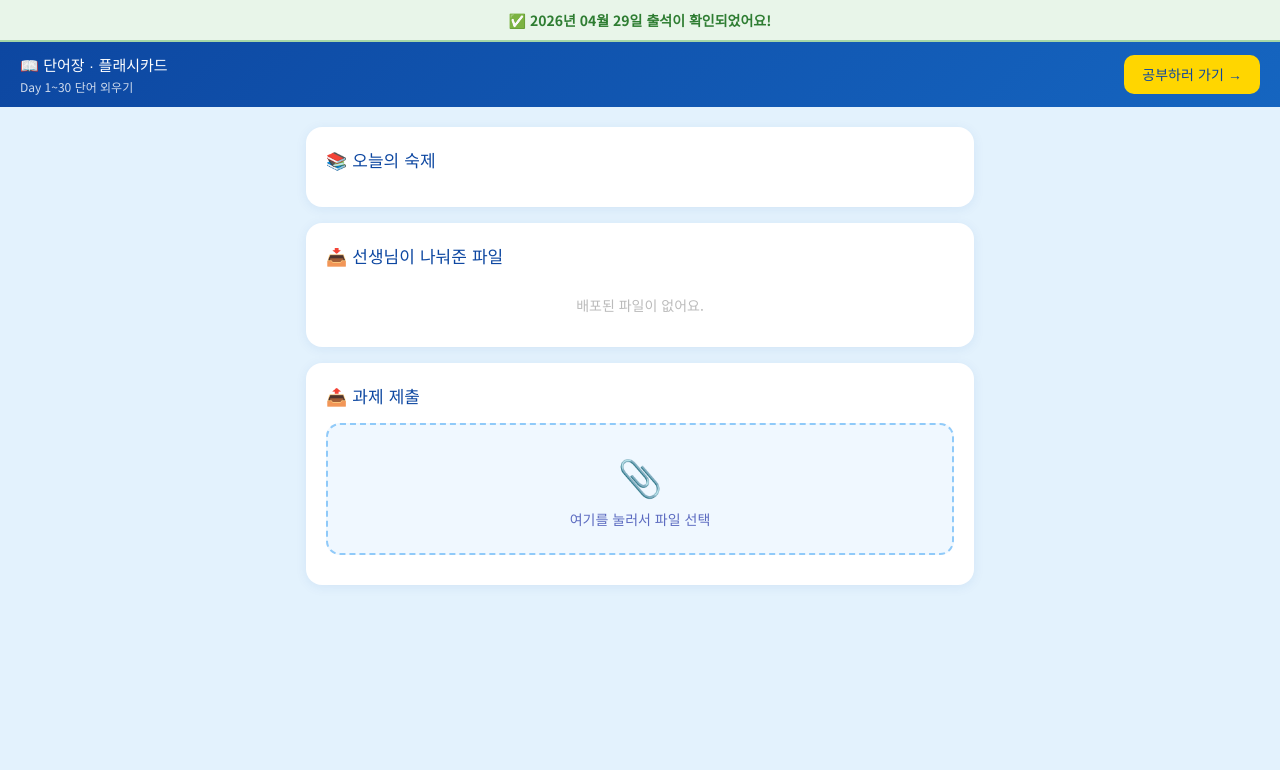
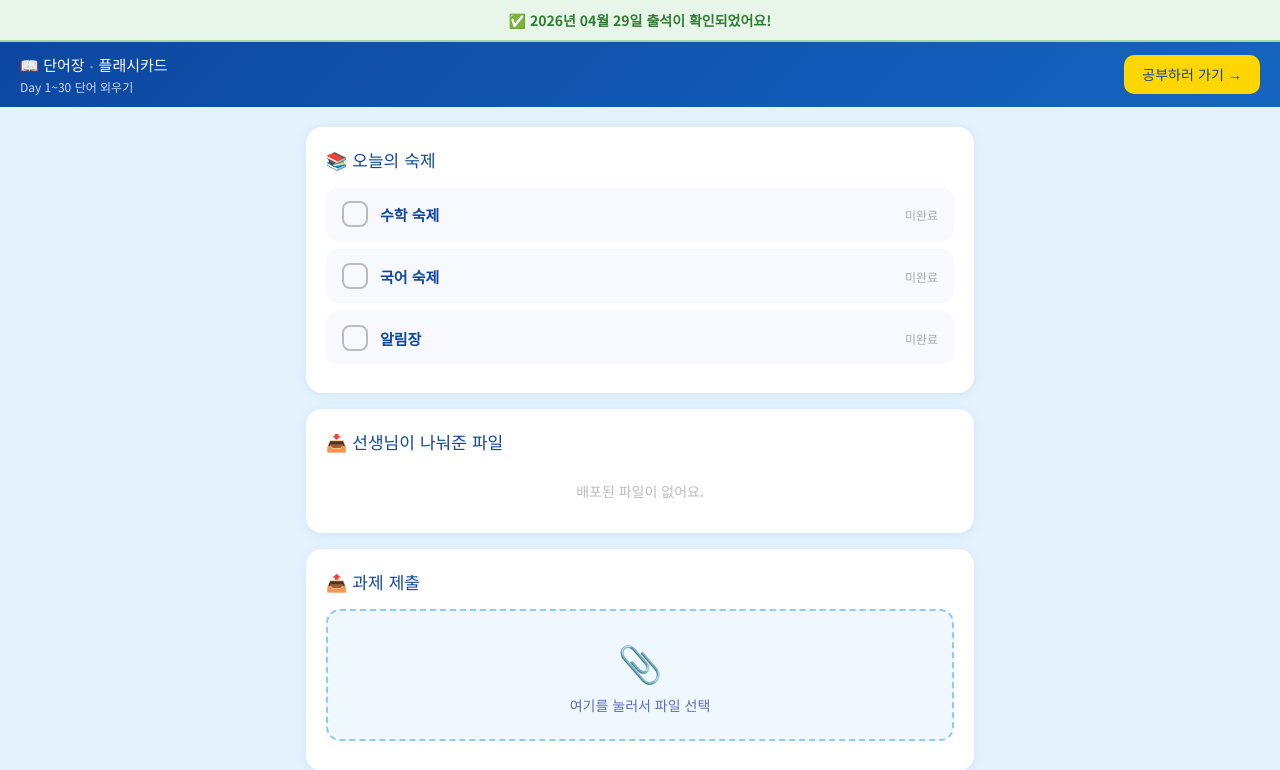
Before and after one commit to moon33132/narae-app, a Flask app: page /student in a window 1280 px wide. Shown: the part 59-829 px from the top of the page. Before the commit the page ends 644 px from the top, so only its background shows below. Run offline with Flask 3, Linux system fonts and the light colour scheme; the visitor is signed in with stand-in values (Sample User, id 1).

Commit message:
Add files via upload

```diff
--- a/server.py
+++ b/server.py
@@ -714,10 +714,15 @@ DEFAULT_HW_ITEMS = [
 ]
 
 def get_hw_items():
-    items = load_json(homework_items_path(), None)
-    if items is None:
+    items = load_json(homework_items_path(), [])
+    if not items:
+        # 파일 없거나 비어있으면 기본값 저장 후 반환
         save_json(homework_items_path(), DEFAULT_HW_ITEMS)
-        return DEFAULT_HW_ITEMS
+        return list(DEFAULT_HW_ITEMS)
+    # id가 없는 항목 보정 (구버전 데이터 호환)
+    for i, item in enumerate(items):
+        if "id" not in item:
+            item["id"] = f"hw_{i+1}"
     return items
 def board_path():          return os.path.join(DATA_DIR, "board_posts.json")
 def board_config_path():   return os.path.join(DATA_DIR, "board_config.json")
@@ -1306,10 +1311,10 @@ def homework_save():
     # 기존 id 유지하면서 이름만 업데이트
     current = get_hw_items()
     for i, item in enumerate(current):
-        if i < len(items):
-            item["name"] = items[i].get("name", item["name"])
+        if i < len(items) and items[i].get("name","").strip():
+            item["name"] = items[i]["name"].strip()
     save_json(homework_items_path(), current)
-    return jsonify({"ok": True})
+    return jsonify({"ok": True, "items": current})
 
 @app.route("/teacher/homework/reset", methods=["POST"])
 def homework_reset():
--- a/templates/student.html
+++ b/templates/student.html
@@ -119,6 +119,7 @@
   <!-- 숙제 체크 (항상 표시) -->
   <div class="section">
     <div class="section-title">📚 오늘의 숙제</div>
+    {% if hw_items %}
     <ul class="hw-list">
       {% for item in hw_items %}
       {% set is_done = item.id in hw_done %}
@@ -129,6 +130,25 @@
       </li>
       {% endfor %}
     </ul>
+    {% else %}
+    <ul class="hw-list">
+      <li class="hw-item" id="hw-hw_1" onclick="toggleHw('hw_1')">
+        <div class="hw-check"></div>
+        <span class="hw-name">수학 숙제</span>
+        <span style="font-size:12px;color:#aaa;">미완료</span>
+      </li>
+      <li class="hw-item" id="hw-hw_2" onclick="toggleHw('hw_2')">
+        <div class="hw-check"></div>
+        <span class="hw-name">국어 숙제</span>
+        <span style="font-size:12px;color:#aaa;">미완료</span>
+      </li>
+      <li class="hw-item" id="hw-hw_3" onclick="toggleHw('hw_3')">
+        <div class="hw-check"></div>
+        <span class="hw-name">알림장</span>
+        <span style="font-size:12px;color:#aaa;">미완료</span>
+      </li>
+    </ul>
+    {% endif %}
   </div>
 
   <!-- 단어시험 -->
```
